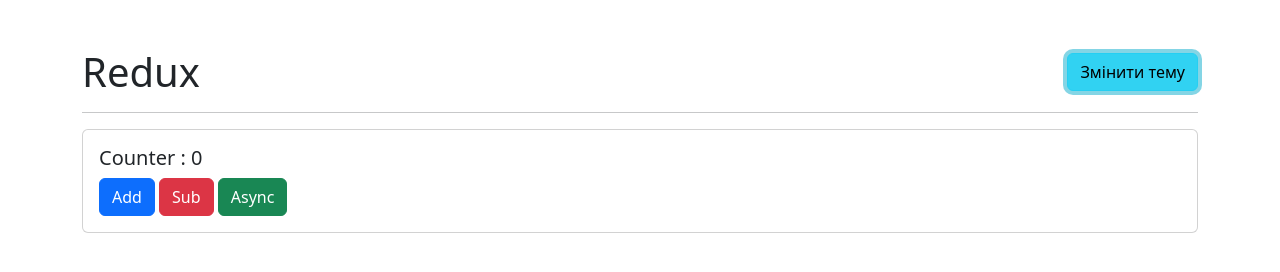
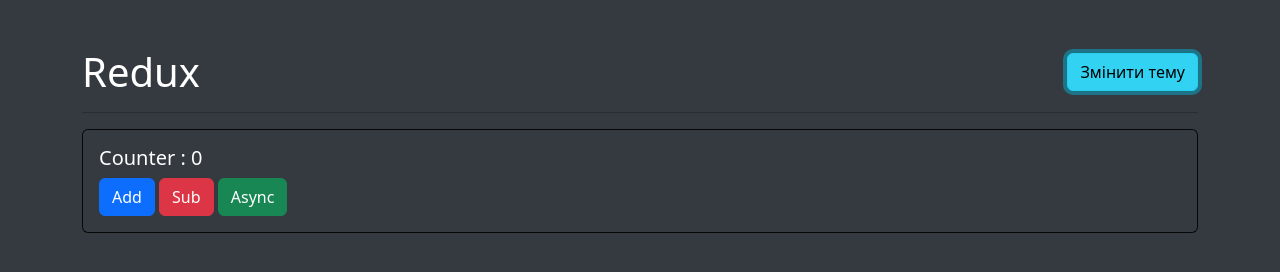
Before and after one commit to OleksandrVolodimirovich/redux, a plain HTML site: page index.html in a window 1280 px wide. Both pictures are taken after a click on the button "Змінити тему". Drawn offline with nearby package versions, Linux system fonts and the light colour scheme.

Commit message:
[LES]зміна теми сторінки

```diff
--- a/script.js
+++ b/script.js
@@ -2,6 +2,7 @@
 const addBtn = document.getElementById('add');
 const subBtn = document.getElementById('sub');
 const asyncBtn = document.getElementById('async');
+const themeBtn = document.getElementById('theme');
 
 let state = 0;
 
@@ -26,4 +27,8 @@
   }, 2000);
 });
 
+themeBtn.addEventListener('click', () => {
+  document.body.classList.toggle('dark')
+})
+
 render();
--- a/style.css
+++ b/style.css
@@ -1,3 +1,6 @@
+body{
+  transition: .2s;
+}
 body.dark{
   background: #343a40;
   color: #fff;
```
